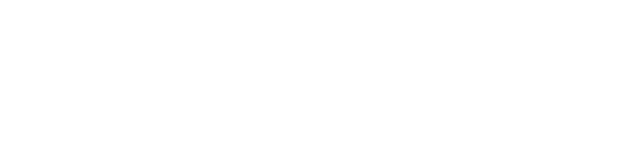
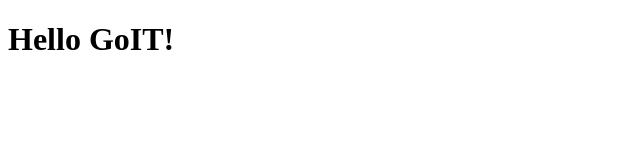
Before and after one commit to scherbinaalexandr75/goit-js-hw-01, a plain HTML site: page index.html in a window 1280 px wide. Shown: the whole page, without its empty margins (0-640 px from the left). Drawn offline with Linux system fonts and the light colour scheme.

Commit message:
Update index.html

```diff
--- a/index.html
+++ b/index.html
@@ -6,6 +6,7 @@
     <title>Document</title>
   </head>
   <body>
+    <h1>Hello GoIT!</h1>
     <script src="/js/task-1.js"></script>
     <script src="/js/task-2.js"></script>
     <script src="/js/task-3.js"></script>
```
